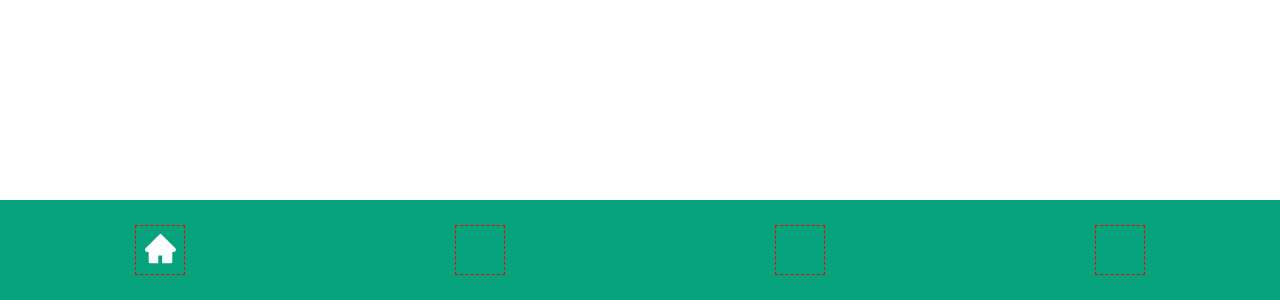
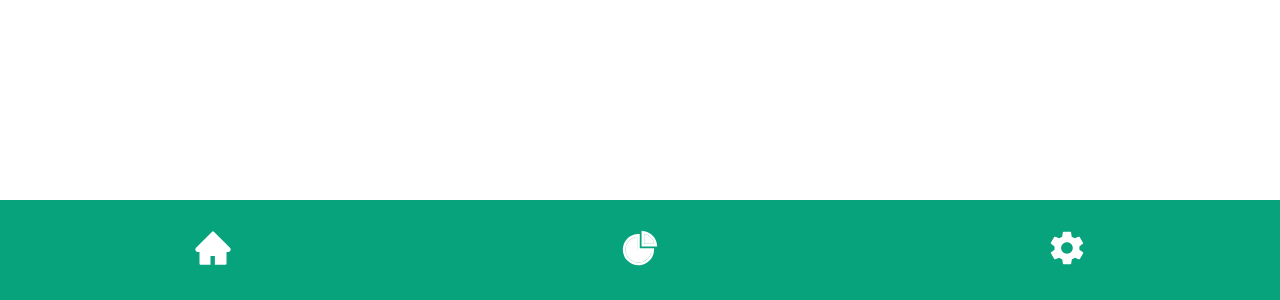
Before and after one commit to IgorNascimentoDEV/3nergize, a React (Vite) app in the folder 3nergizer/: page / in a window 1280 px wide. Shown: the part 500-800 px from the top of the page. Built offline with nearby package versions, Linux system fonts and the light colour scheme.

Commit message:
Added icons
I've added some icons on the bottom bar

```diff
--- a/3nergizer/src/components/NavBottomBar/NavBottomBar.tsx
+++ b/3nergizer/src/components/NavBottomBar/NavBottomBar.tsx
@@ -6,27 +6,26 @@ import ItemBottomBar from "./ItemBottomBar";
 
 //Icons
 import { AiFillHome } from "react-icons/ai";
+import { AiTwotonePieChart } from "react-icons/ai"
+import { IoMdSettings } from "react-icons/io"
 
-interface NavBottomBarProps {}
+interface NavBottomBarProps { }
 
-const NavBottomBar = ({}: NavBottomBarProps) => {
+const NavBottomBar = ({ }: NavBottomBarProps) => {
   return (
     <S.StyledNavBottomBar>
       <ItemBottomBar>
-        <AiFillHome size={35} color={"#fff"} />
+        <AiFillHome size={40} color={"#fff"} />
+      </ItemBottomBar>
+      <ItemBottomBar>
+      <AiTwotonePieChart size={40} color={'#fff'} />
+        </ItemBottomBar>
+      <ItemBottomBar>
+        <IoMdSettings size={40} color={'#fff'} />
       </ItemBottomBar>
 
-      <ItemBottomBar>
 
-      </ItemBottomBar>
 
-      <ItemBottomBar>
-
-      </ItemBottomBar>
-
-      <ItemBottomBar>
-
-      </ItemBottomBar>
     </S.StyledNavBottomBar>
   );
 };
--- a/3nergizer/src/components/NavBottomBar/styles.ts
+++ b/3nergizer/src/components/NavBottomBar/styles.ts
@@ -21,5 +21,5 @@ export const StyledItemBottomBar = styled.div`
   align-items: center;
   flex-direction: column;
 
-  border: 1px dashed red;
+
 `;
```
Also changed, not shown: 2 other files (tests, documents, lock files or other folders).
